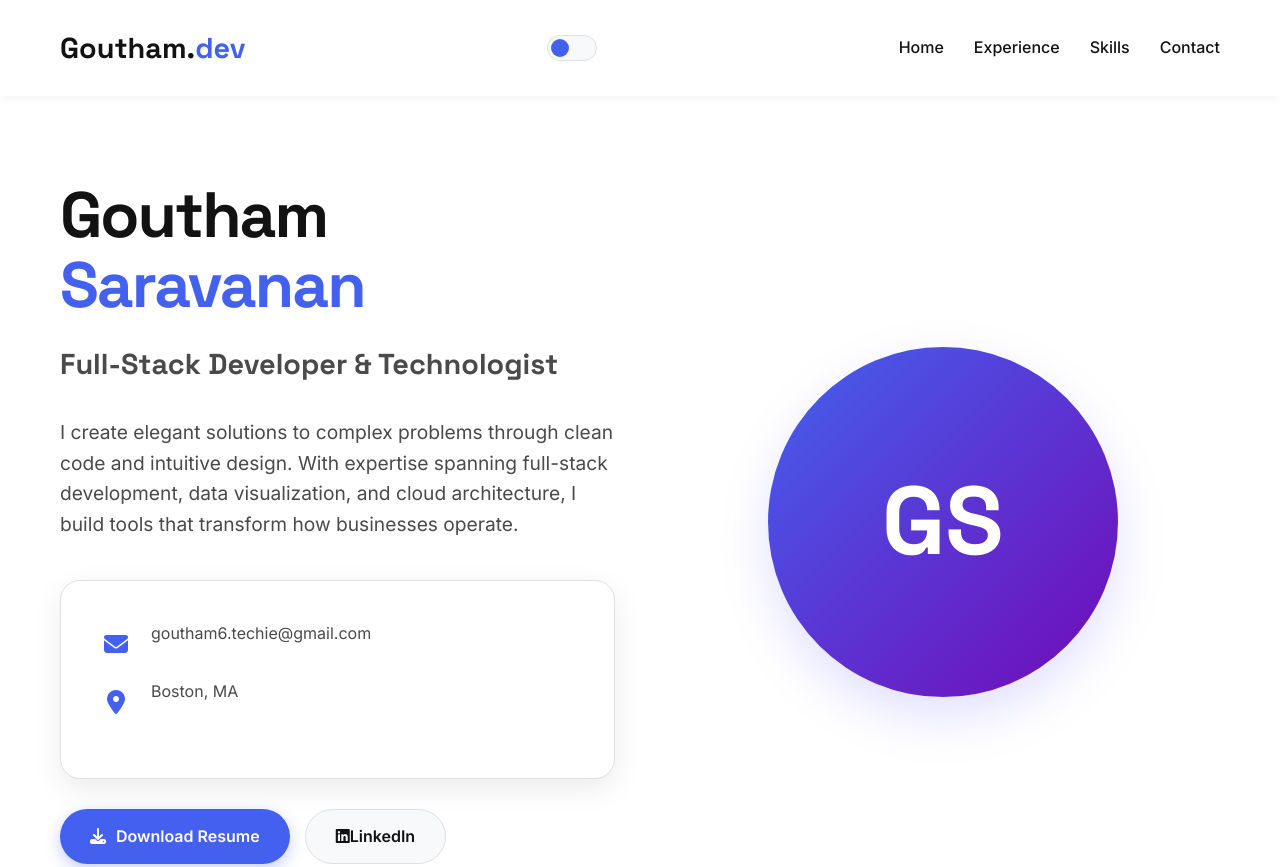
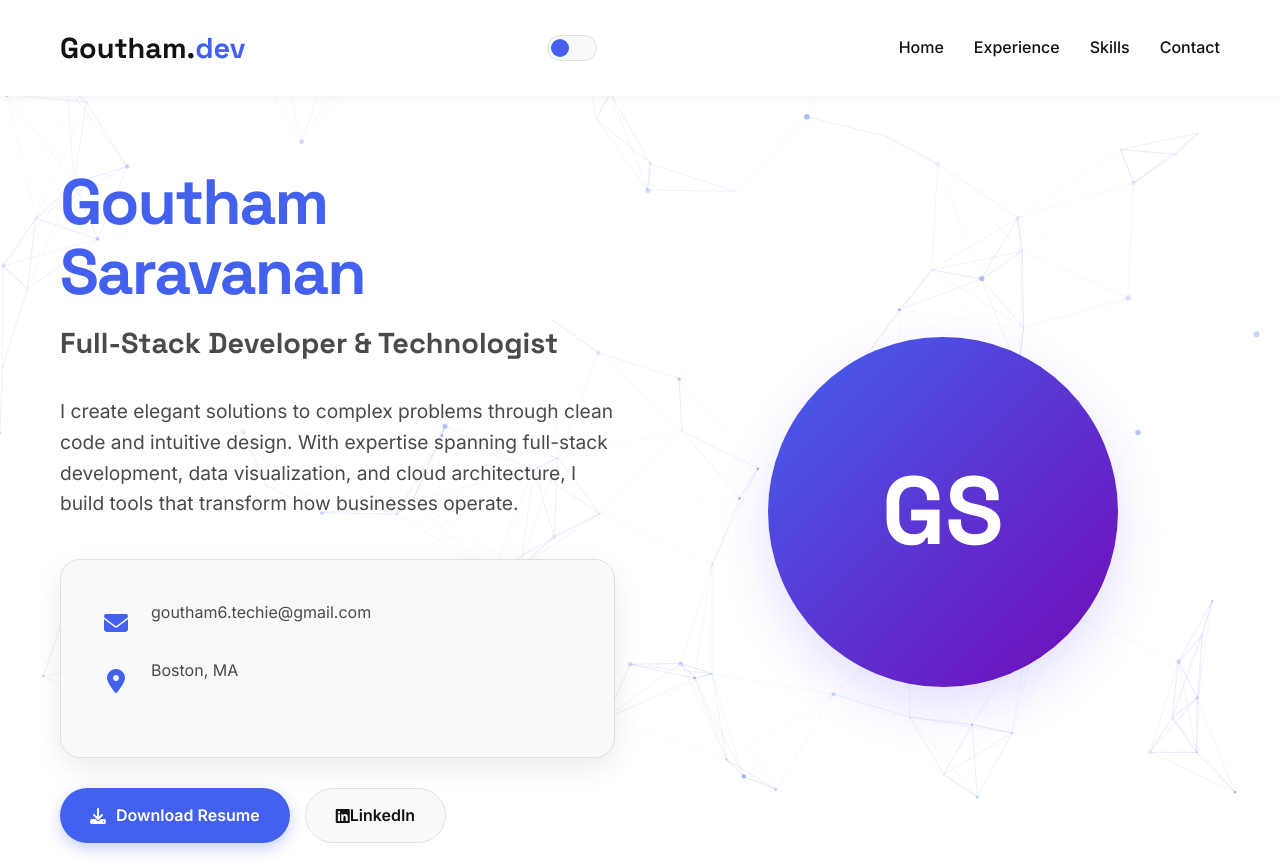
Before and after one commit to goutham-6699/portfolio, a plain HTML site: page index.html in a window 1280 px wide. Shown: the top 867 px of the page. Drawn offline with nearby package versions, Linux system fonts and the light colour scheme.

Commit message:
Update index.html

```diff
--- a/index.html
+++ b/index.html
@@ -6,6 +6,7 @@
     <title>Goutham Saravanan | Full-Stack Developer</title>
     <link rel="stylesheet" href="https://cdnjs.cloudflare.com/ajax/libs/font-awesome/6.4.0/css/all.min.css">
     <link href="https://fonts.googleapis.com/css2?family=Inter:wght@300;400;500;600;700&family=Space+Grotesk:wght@300;400;500;600;700&display=swap" rel="stylesheet">
+    <script src="https://cdn.jsdelivr.net/particles.js/2.0.0/particles.min.js"></script>
     <style>
         :root {
             /* Light theme variables */
@@ -20,6 +21,7 @@
             --shadow: 0 10px 30px rgba(0, 0, 0, 0.08);
             --card-hover: 0 15px 40px rgba(0, 0, 0, 0.15);
             --success: #28a745;
+            --particle-color: var(--primary);
 
             /* Dark theme variables */
             --dark-primary: #6C63FF;
@@ -32,6 +34,7 @@
             --dark-border: #333333;
             --dark-shadow: 0 10px 30px rgba(0, 0, 0, 0.3);
             --dark-card-hover: 0 15px 40px rgba(0, 0, 0, 0.4);
+            --dark-particle-color: var(--dark-primary);
 
             --transition: all 0.4s cubic-bezier(0.175, 0.885, 0.32, 1.275);
         }
@@ -62,6 +65,16 @@
             --border: var(--dark-border);
             --shadow: var(--dark-shadow);
             --card-hover: var(--dark-card-hover);
+            --particle-color: var(--dark-particle-color);
+        }
+
+        #particles-js {
+            position: fixed;
+            width: 100%;
+            height: 100%;
+            top: 0;
+            left: 0;
+            z-index: -1;
         }
 
         .container {
@@ -69,6 +82,8 @@
             max-width: 1200px;
             margin: 0 auto;
             padding: 0 20px;
+            position: relative;
+            z-index: 1;
         }
 
         section {
@@ -171,8 +186,13 @@
             z-index: 1000;
             padding: 25px 0;
             transition: var(--transition);
-            background: var(--background);
+            background: rgba(255, 255, 255, 0.9);
             box-shadow: 0 2px 10px rgba(0, 0, 0, 0.05);
+            backdrop-filter: blur(10px);
+        }
+
+        .dark-mode .header {
+            background: rgba(18, 18, 18, 0.9);
         }
 
         .header.scrolled {
@@ -312,6 +332,9 @@
             font-size: 4rem;
             margin-bottom: 20px;
             color: var(--text);
+            height: 120px;
+            display: flex;
+            align-items: center;
         }
 
         .hero h1 span {
@@ -423,12 +446,45 @@
             font-family: 'Space Grotesk', sans-serif;
         }
 
+        /* Typewriter Effect */
+        .typewriter {
+            position: relative;
+            display: inline-block;
+        }
+
+        .typewriter-text {
+            display: inline;
+        }
+
+        .typewriter-cursor {
+            display: inline-block;
+            width: 3px;
+            height: 70px;
+            background-color: var(--primary);
+            animation: blink 1s infinite;
+            margin-left: 5px;
+            vertical-align: text-bottom;
+        }
+
+        @keyframes blink {
+            0%, 100% { opacity: 1; }
+            50% { opacity: 0; }
+        }
+
         /* Experience Section */
         .experience {
-            background: var(--card-bg);
+            background: rgba(255, 255, 255, 0.7);
             position: relative;
             border-radius: 30px;
             margin: 30px;
+            backdrop-filter: blur(10px);
+            border: 1px solid rgba(255, 255, 255, 0.2);
+            box-shadow: var(--shadow);
+        }
+
+        .dark-mode .experience {
+            background: rgba(30, 30, 30, 0.7);
+            border: 1px solid rgba(255, 255, 255, 0.05);
         }
 
         .experience-grid {
@@ -438,7 +494,7 @@
         }
 
         .experience-card {
-            background: var(--background);
+            background: var(--card-bg);
             border-radius: 20px;
             padding: 40px;
             box-shadow: var(--shadow);
@@ -535,6 +591,17 @@
         .skills {
             position: relative;
             overflow: hidden;
+            background: rgba(255, 255, 255, 0.7);
+            border-radius: 30px;
+            margin: 30px;
+            backdrop-filter: blur(10px);
+            border: 1px solid rgba(255, 255, 255, 0.2);
+            box-shadow: var(--shadow);
+        }
+
+        .dark-mode .skills {
+            background: rgba(30, 30, 30, 0.7);
+            border: 1px solid rgba(255, 255, 255, 0.05);
         }
 
         .skills-grid {
@@ -616,10 +683,18 @@
 
         /* Contact Section */
         .contact {
-            background: var(--card-bg);
+            background: rgba(255, 255, 255, 0.7);
             position: relative;
             border-radius: 30px;
             margin: 30px;
+            backdrop-filter: blur(10px);
+            border: 1px solid rgba(255, 255, 255, 0.2);
+            box-shadow: var(--shadow);
+        }
+
+        .dark-mode .contact {
+            background: rgba(30, 30, 30, 0.7);
+            border: 1px solid rgba(255, 255, 255, 0.05);
         }
 
         .contact-content {
@@ -629,7 +704,7 @@
         }
 
         .contact-info {
-            background: var(--background);
+            background: var(--card-bg);
             padding: 40px;
             border-radius: 20px;
             box-shadow: var(--shadow);
@@ -670,7 +745,7 @@
         }
 
         .contact-form {
-            background: var(--background);
+            background: var(--card-bg);
             padding: 40px;
             border-radius: 20px;
             box-shadow: var(--shadow);
@@ -837,6 +912,7 @@
                 transition: var(--transition);
                 z-index: 1000;
                 padding: 100px 40px;
+                backdrop-filter: blur(10px);
             }
 
             .nav.open {
@@ -877,7 +953,11 @@
                 font-size: 4.5rem;
             }
 
-            .experience, .contact {
+            .typewriter-cursor {
+                height: 55px;
+            }
+
+            .experience, .skills, .contact {
                 margin: 15px;
             }
         }
@@ -900,6 +980,10 @@
                 font-size: 4rem;
             }
 
+            .typewriter-cursor {
+                height: 45px;
+            }
+
             .experience-grid,
             .skills-grid {
                 grid-template-columns: 1fr;
@@ -916,6 +1000,9 @@
     </style>
 </head>
 <body>
+    <!-- Particles Background -->
+    <div id="particles-js"></div>
+
     <!-- Header -->
     <header class="header" id="header">
         <div class="container">
@@ -946,7 +1033,12 @@
         <div class="container">
             <div class="hero-content">
                 <div class="hero-text">
-                    <h1>Goutham <span>Saravanan</span></h1>
+                    <h1>
+                        <div class="typewriter">
+                            <span id="typewriter-text" class="typewriter-text"></span>
+                            <span class="typewriter-cursor"></span>
+                        </div>
+                    </h1>
                     <h2>Full-Stack Developer & Technologist</h2>
                     <p class="summary">
                         I create elegant solutions to complex problems through clean code and intuitive design.
@@ -1356,6 +1448,22 @@
     </footer>
 
     <script>
+        // Typewriter Effect
+        const text = "Goutham Saravanan";
+        const typewriterText = document.getElementById('typewriter-text');
+        let i = 0;
+
+        function typeWriter() {
+            if (i < text.length) {
+                typewriterText.innerHTML += text.charAt(i);
+                i++;
+                setTimeout(typeWriter, 100);
+            }
+        }
+
+        // Initialize after the page loads
+        window.addEventListener('load', typeWriter);
+
         // Theme Toggle
         const themeToggle = document.getElementById('themeToggle');
         const body = document.body;
@@ -1374,6 +1482,9 @@
             // Save theme preference
             const isDarkMode = body.classList.contains('dark-mode');
             localStorage.setItem('theme', isDarkMode ? 'dark' : 'light');
+
+            // Update particles
+            updateParticles();
         });
 
         // Mobile Menu Toggle
@@ -1434,6 +1545,83 @@
                 header.classList.remove('scrolled');
             }
         });
+
+        // Particles.js Configuration
+        function updateParticles() {
+            const isDarkMode = body.classList.contains('dark-mode');
+            const particleColor = isDarkMode ? '#6C63FF' : '#4361ee';
+
+            particlesJS('particles-js', {
+                particles: {
+                    number: {
+                        value: 80,
+                        density: {
+                            enable: true,
+                            value_area: 800
+                        }
+                    },
+                    color: {
+                        value: particleColor
+                    },
+                    shape: {
+                        type: "circle"
+                    },
+                    opacity: {
+                        value: 0.5,
+                        random: true
+                    },
+                    size: {
+                        value: 3,
+                        random: true
+                    },
+                    line_linked: {
+                        enable: true,
+                        distance: 150,
+                        color: particleColor,
+                        opacity: 0.2,
+                        width: 1
+                    },
+                    move: {
+                        enable: true,
+                        speed: 2,
+                        direction: "none",
+                        random: true,
+                        straight: false,
+                        out_mode: "out",
+                        bounce: false
+                    }
+                },
+                interactivity: {
+                    detect_on: "canvas",
+                    events: {
+                        onhover: {
+                            enable: true,
+                            mode: "grab"
+                        },
+                        onclick: {
+                            enable: true,
+                            mode: "push"
+                        },
+                        resize: true
+                    },
+                    modes: {
+                        grab: {
+                            distance: 140,
+                            line_linked: {
+                                opacity: 0.5
+                            }
+                        },
+                        push: {
+                            particles_nb: 4
+                        }
+                    }
+                },
+                retina_detect: true
+            });
+        }
+
+        // Initialize particles
+        updateParticles();
     </script>
 </body>
 </html>
```
